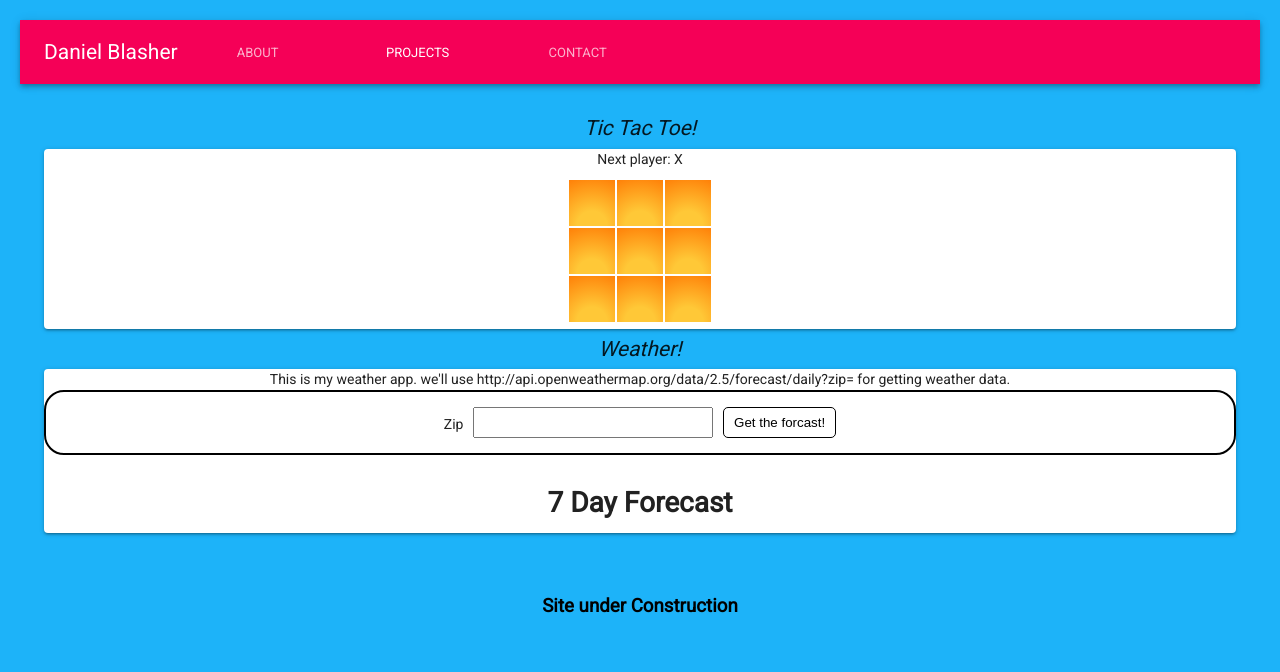
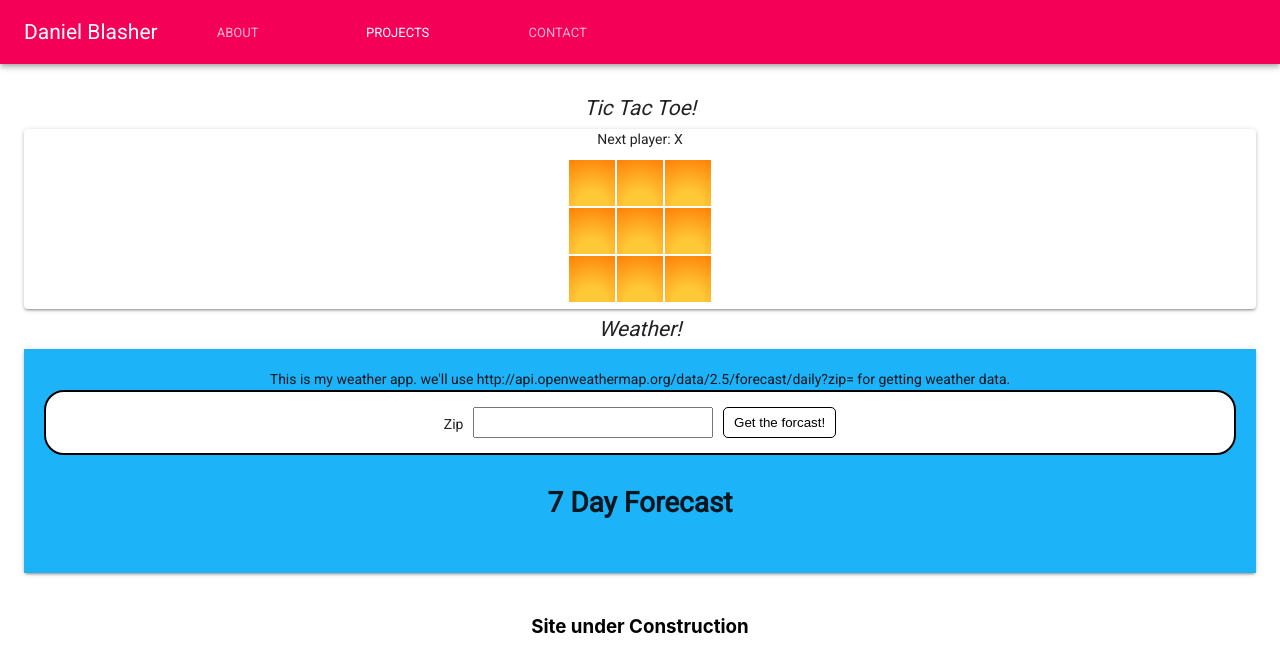
Before and after one commit to dblasher/Portfolio, a React (Create React App) app: page / in a window 1280 px wide. Both pictures are taken after a click on the tab "PROJECTS". Shown: the top 672 px of the page. Built offline with nearby package versions, Linux system fonts and the light colour scheme.

Commit message:
weather css bleed

```diff
--- a/src/projects/weather/Weather.css
+++ b/src/projects/weather/Weather.css
@@ -12,7 +12,7 @@
 
 
 }
-body {
+.weatherbody {
   background: #1db3f9;
   padding: 20px;
   font-family: 'Roboto', sans-serif;
--- a/src/projects/weather/Weather.js
+++ b/src/projects/weather/Weather.js
@@ -44,7 +44,7 @@ class Weather extends Component {
         let day = (this.state.selectedDate != null) ? <CurrentDay day={this.state.selectedDate} city={this.state.city} /> : "";
         return (
             <Paper>
-                <div className="App">
+                <div className="weatherbody">
                     This is my weather app. we'll use {this.url} for getting weather data.
        <ZipForm onSubmit={this.onFormSubmit} />
                     <WeatherList days={this.state.dates} city={this.state.city.name} onDayClick={this.onDayClick} />
```
